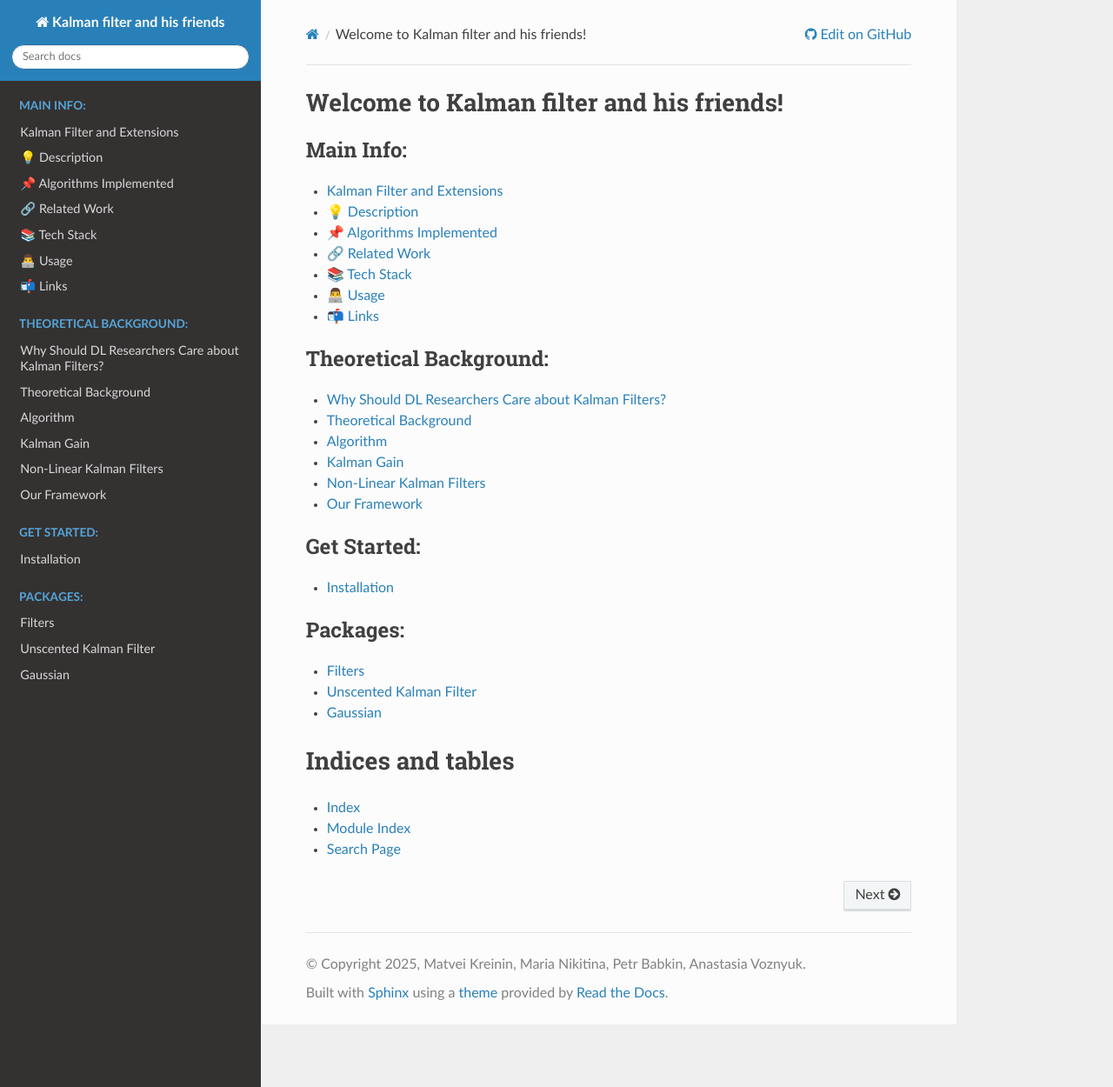
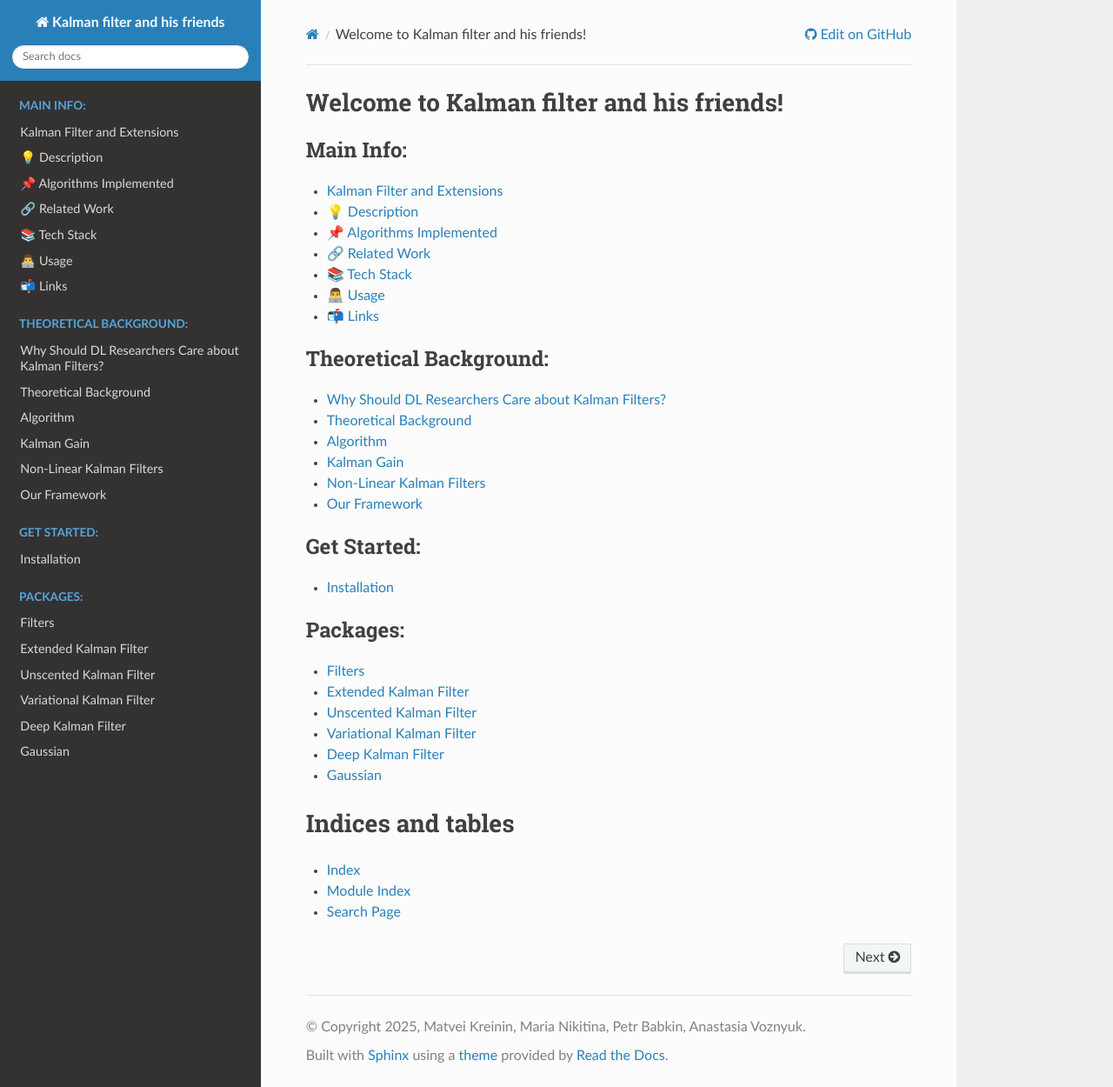
Before and after one commit to intsystems/Kalman-filter-and-his-friends, a Sphinx documentation site: the page built from doc/source/index.rst, in a window 1280 px wide and 1250 px high. Shown: the whole window at 87% size. Built offline with Sphinx 7.4.7 and the Read the Docs theme 3.1.0, drawn with Linux system fonts in a browser that asks for light colours.

Commit message:
Undates in tutorial and docs

```diff
--- /dev/null
+++ b/doc/source/dkf.rst
@@ -0,0 +1,6 @@
+******************
+Deep Kalman Filter
+******************
+
+.. automodule:: kalman.dkf
+    :members:
--- /dev/null
+++ b/doc/source/extended.rst
@@ -0,0 +1,6 @@
+**********************
+Extended Kalman Filter
+**********************
+
+.. automodule:: kalman.extended
+    :members:
--- a/doc/source/index.rst
+++ b/doc/source/index.rst
@@ -30,7 +30,10 @@ Welcome to Kalman filter and his friends!
    :caption: Packages:
 
    filters.rst
+   extended.rst
    unscented.rst
+   vkf.rst
+   dkf.rst
    gaussian.rst
 
 
--- /dev/null
+++ b/doc/source/vkf.rst
@@ -0,0 +1,6 @@
+*************************
+Variational Kalman Filter
+*************************
+
+.. automodule:: kalman.vkf
+    :members:
```
Also changed, not shown: 3 other files.
